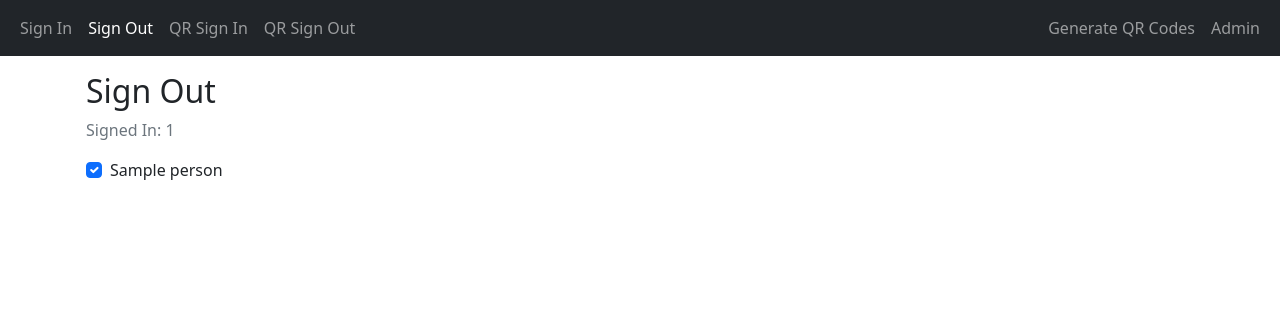
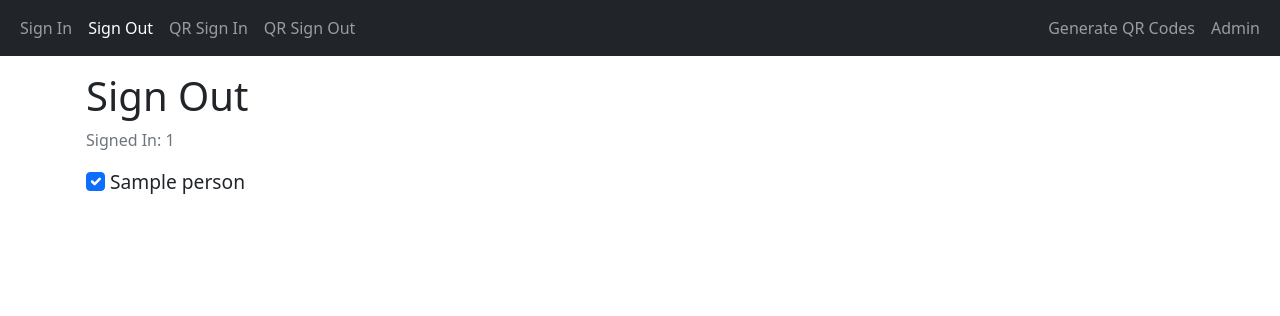
Before and after one commit to rw-a/sign-in, a Django app: page /signout/ in a window 1280 px wide. Shown: the top 316 px of the page. Run offline with Django 4.2, Linux system fonts and the light colour scheme; a user stored in the database is signed in; tables that the repository leaves empty hold one stand-in row (values such as "Sample post").

Commit message:
increased font size of sign in

```diff
--- a/signin/templates/signin/signin.html
+++ b/signin/templates/signin/signin.html
@@ -7,11 +7,21 @@
     <link href="https://cdn.jsdelivr.net/npm/bootstrap@5.3.0-alpha1/dist/css/bootstrap.min.css" rel="stylesheet" integrity="sha384-GLhlTQ8iRABdZLl6O3oVMWSktQOp6b7In1Zl3/Jr59b6EGGoI1aFkw7cmDA6j6gD" crossorigin="anonymous">
 </head>
 <style>
+    label {
+        font-size: 1.2rem;
+    }
+
+    input[type="checkbox"] {
+        height: 1.2rem;
+        width: 1.2rem;
+    }
+
     ul {
       -webkit-column-count: 3; /* Chrome, Safari, Opera */
       -moz-column-count: 3; /* Firefox */
       column-count: 3;
     }
+
     @media (max-width: 576px) {
       ul {
         -webkit-column-count: 1; /* Chrome, Safari, Opera */
@@ -19,11 +29,11 @@
         column-count: 1;
       }
     }
+
     {% if is_signin %}
     input[type="checkbox"]:checked {
         opacity: 0.3;
     }
-
     input[type="checkbox"]:checked + label {
         opacity: 0.3;
     }
@@ -32,7 +42,7 @@
 <body>
     {% include "signin/navbar.html" %}
     <div class="container-md my-3 px-3">
-        <h2>Sign {% if is_signin %}In{% else %}Out{% endif %}</h2>
+        <h1>Sign {% if is_signin %}In{% else %}Out{% endif %}</h1>
         <p id="peopleCount" class="text-secondary"></p>
         <ul class="list-unstyled">
             {% for pk, person in people.items %}
```
